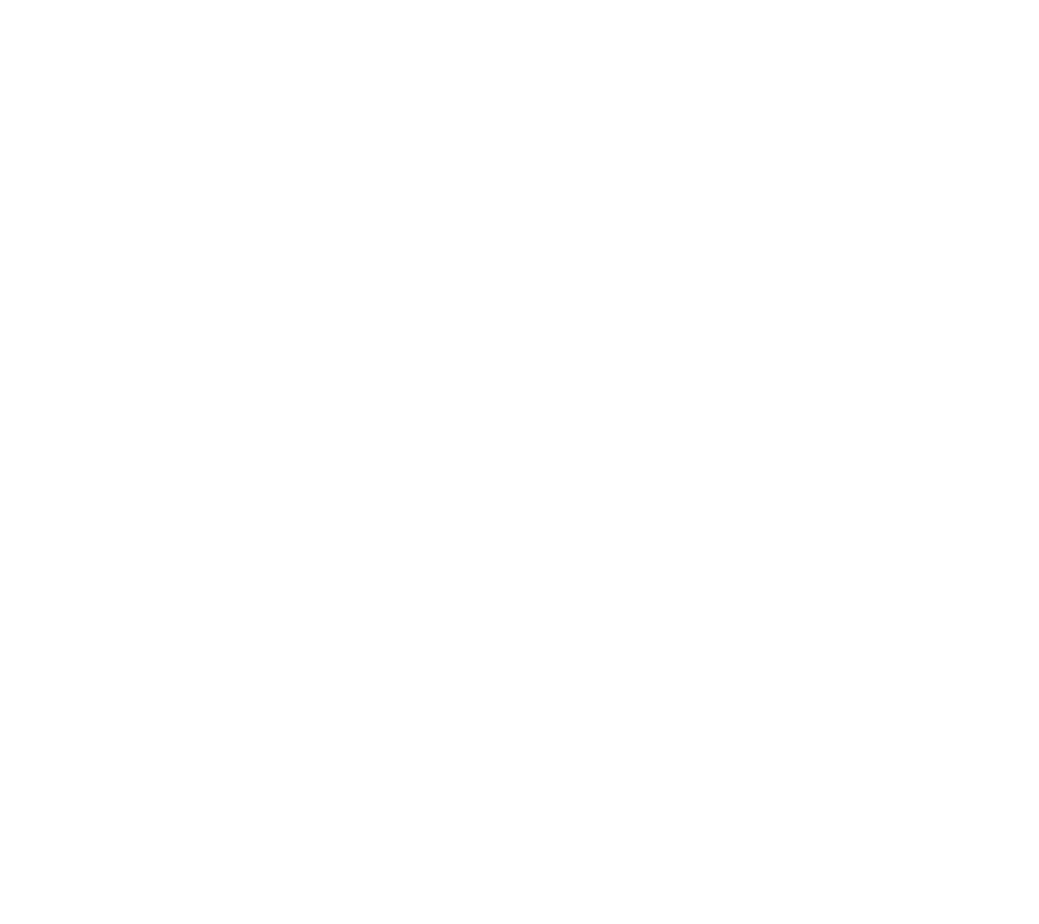
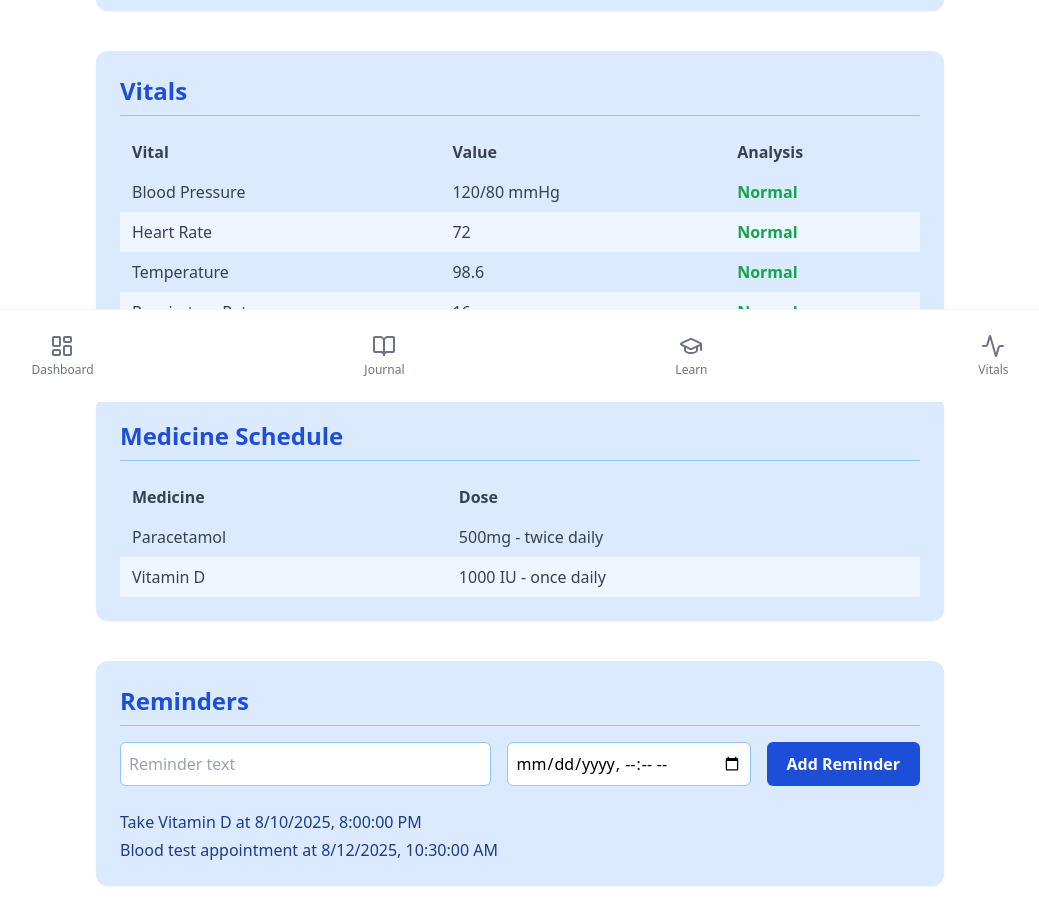
Before and after one commit to coderror420/israeli-indian-hack, a React (Vite) app: page /vitals/patient/1 in a window 1280 px wide. Before the commit this address had no page. Shown: the part 398-1322 px from the top of the page, without its empty margins (120-1159 px from the left). Before the commit the page ends 800 px from the top, so only its background shows below. Built offline with nearby package versions, Linux system fonts and the light colour scheme.

Commit message:
added patientVitals

```diff
--- a/src/App.jsx
+++ b/src/App.jsx
@@ -1,10 +1,12 @@
-import React from 'react';
-import { BrowserRouter as Router, Routes, Route, Navigate } from 'react-router-dom';
-import Layout from './components/Layout';
-import Dashboard from './components/Dashboard';
-import Journal from './components/Journal';
-import Learn from './components/Learn';
-import Vitals from './components/Vitals';
+import React from "react";
+import { BrowserRouter as Router, Routes, Route, Navigate } from "react-router-dom";
+import Layout from "./components/Layout";
+import Dashboard from "./components/Dashboard";
+import Journal from "./components/Journal";
+import Learn from "./components/Learn";
+import Vitals from "./components/Vitals";
+import PatientVitals from "./components/PatientVitals";
+
 export default function App() {
   return (
     <Router>
@@ -14,7 +16,12 @@ export default function App() {
           <Route path="dashboard" element={<Dashboard />} />
           <Route path="journal" element={<Journal />} />
           <Route path="learn" element={<Learn />} />
+
+          {/* Route showing all patients in grid */}
           <Route path="vitals" element={<Vitals />} />
+
+          {/* Route showing individual patient vitals by id */}
+          <Route path="vitals/patient/:patientId" element={<PatientVitals />} />
         </Route>
       </Routes>
     </Router>
--- a/src/components/PatientCard.jsx
+++ b/src/components/PatientCard.jsx
@@ -5,21 +5,33 @@ import { FiPlus } from "react-icons/fi";
 const PatientCard = ({ patient }) => {
   if (patient) {
     return (
-      <div className="bg-blue-100 rounded-xl p-5 sm:p-6 flex flex-col shadow-md min-h-[180px] sm:min-h-[220px] w-full justify-between">
+      <div
+        className="bg-blue-100 rounded-xl p-5 sm:p-6 flex flex-col shadow-md min-h-[180px] sm:min-h-[220px] w-full justify-between"
+        // If you want to use id for any reason like click handlers, add it here or in parent
+      >
         {/* Header */}
         <div>
-          <div className="flex items-center gap-3 mb-4">
+          <div className="flex items-center gap-3 mb-1">
             <FaUser size={42} className="text-blue-600" />
-            <h3 className="font-semibold text-lg sm:text-xl text-blue-600">
-              {patient.name}
-            </h3>
+            <div>
+              <h3 className="font-semibold text-lg sm:text-xl text-blue-600">
+                {patient.name}
+              </h3>
+              <p className="text-xs text-blue-400">ID: {patient.id}</p> {/* Displaying ID */}
+            </div>
           </div>
 
           {/* Details in two columns */}
           <div className="grid grid-cols-2 gap-x-4 text-sm sm:text-base text-blue-600">
-            <p><span className="font-semibold">Age:</span> {patient.age}</p>
-            <p><span className="font-semibold">Gender:</span> {patient.gender}</p>
-            <p><span className="font-semibold">Bed:</span> {patient.bedNo}</p>
+            <p>
+              <span className="font-semibold">Age:</span> {patient.age}
+            </p>
+            <p>
+              <span className="font-semibold">Gender:</span> {patient.gender}
+            </p>
+            <p>
+              <span className="font-semibold">Bed:</span> {patient.bedNo}
+            </p>
           </div>
         </div>
 
--- /dev/null
+++ b/src/components/PatientVitals.jsx
@@ -0,0 +1,187 @@
+import React, { useState, useEffect } from "react";
+import { useParams } from "react-router-dom";
+import patients from "../utils/patients";
+
+const getColor = (status) => {
+  switch (status) {
+    case "normal":
+      return "text-green-600";
+    case "low":
+      return "text-yellow-600";
+    case "high":
+      return "text-orange-600";
+    case "critical":
+      return "text-red-600";
+    default:
+      return "text-gray-400";
+  }
+};
+
+const PatientVitals = () => {
+  const { patientId } = useParams();
+  const patient = patients.find((p) => p.id === Number(patientId));
+
+  const [reminders, setReminders] = useState(patient?.reminders || []);
+  const [reminderText, setReminderText] = useState("");
+  const [reminderTime, setReminderTime] = useState("");
+
+  useEffect(() => {
+    if ("Notification" in window && Notification.permission !== "granted") {
+      Notification.requestPermission();
+    }
+  }, []);
+
+  useEffect(() => {
+    const interval = setInterval(() => {
+      const now = new Date();
+      reminders.forEach((r) => {
+        const reminderDate = new Date(r.time);
+        if (
+          !r.notified &&
+          reminderDate.getFullYear() === now.getFullYear() &&
+          reminderDate.getMonth() === now.getMonth() &&
+          reminderDate.getDate() === now.getDate() &&
+          reminderDate.getHours() === now.getHours() &&
+          reminderDate.getMinutes() === now.getMinutes()
+        ) {
+          if (Notification.permission === "granted") {
+            new Notification(`Reminder: ${r.text}`);
+            setReminders((prev) =>
+              prev.map((rem) => (rem === r ? { ...rem, notified: true } : rem))
+            );
+          }
+        }
+      });
+    }, 60000);
+
+    return () => clearInterval(interval);
+  }, [reminders]);
+
+  const addReminder = () => {
+    if (!reminderText || !reminderTime) return alert("Fill all fields");
+    setReminders([...reminders, { text: reminderText, time: reminderTime, notified: false }]);
+    setReminderText("");
+    setReminderTime("");
+  };
+
+  if (!patient) {
+    return (
+      <p className="text-blue-700 font-bold text-center mt-6">
+        Patient not found
+      </p>
+    );
+  }
+
+  return (
+    <div className="max-w-4xl mx-auto p-6 font-sans space-y-10">
+      {/* Patient Details */}
+      <section className="bg-blue-100 rounded-xl p-6 shadow-sm">
+        <h2 className="text-blue-700 font-semibold text-2xl mb-4 border-b border-blue-300 pb-2">
+          Patient Details
+        </h2>
+        <div className="text-gray-700 space-y-1">
+          <p><span className="font-semibold">Name:</span> {patient.name}</p>
+          <p><span className="font-semibold">Age:</span> {patient.age}</p>
+          <p><span className="font-semibold">Gender:</span> {patient.gender}</p>
+          <p><span className="font-semibold">Bed No:</span> {patient.bedNo}</p>
+        </div>
+      </section>
+
+      {/* Vitals Table */}
+      <section className="bg-blue-100 rounded-xl p-6 shadow-sm">
+        <h2 className="text-blue-700 font-semibold text-2xl mb-4 border-b border-blue-300 pb-2">
+          Vitals
+        </h2>
+        <table className="w-full text-left text-gray-700 text-sm sm:text-base">
+          <thead>
+            <tr>
+              <th className="py-2 px-3">Vital</th>
+              <th className="py-2 px-3">Value</th>
+              <th className="py-2 px-3">Analysis</th>
+            </tr>
+          </thead>
+          <tbody>
+            {patient.vitals.map(({ name, value, analysis }) => (
+              <tr key={name} className="even:bg-blue-50">
+                <td className="py-2 px-3">{name}</td>
+                <td className="py-2 px-3">{value}</td>
+                <td className={`py-2 px-3 font-semibold ${getColor(analysis)}`}>
+                  {analysis.charAt(0).toUpperCase() + analysis.slice(1)}
+                </td>
+              </tr>
+            ))}
+          </tbody>
+        </table>
+      </section>
+
+      {/* Medicine Schedule */}
+      <section className="bg-blue-100 rounded-xl p-6 shadow-sm">
+        <h2 className="text-blue-700 font-semibold text-2xl mb-4 border-b border-blue-300 pb-2">
+          Medicine Schedule
+        </h2>
+        <table className="w-full text-left text-gray-700 text-sm sm:text-base">
+          <thead>
+            <tr>
+              <th className="py-2 px-3">Medicine</th>
+              <th className="py-2 px-3">Dose</th>
+            </tr>
+          </thead>
+          <tbody>
+            {patient.medicines.map(({ name, dose }) => (
+              <tr key={name} className="even:bg-blue-50">
+                <td className="py-2 px-3">{name}</td>
+                <td className="py-2 px-3">{dose}</td>
+              </tr>
+            ))}
+          </tbody>
+        </table>
+      </section>
+
+      {/* Reminders */}
+      <section className="bg-blue-100 rounded-xl p-6 shadow-sm">
+        <h2 className="text-blue-700 font-semibold text-2xl mb-4 border-b border-blue-300 pb-2">
+          Reminders
+        </h2>
+        <div className="flex flex-wrap gap-4 mb-6">
+          <input
+            type="text"
+            placeholder="Reminder text"
+            value={reminderText}
+            onChange={(e) => setReminderText(e.target.value)}
+            className="border border-blue-300 rounded-md p-2 flex-grow min-w-[200px]"
+          />
+          <input
+            type="datetime-local"
+            value={reminderTime}
+            onChange={(e) => setReminderTime(e.target.value)}
+            className="border border-blue-300 rounded-md p-2 w-auto"
+          />
+          <button
+            onClick={addReminder}
+            className="bg-blue-700 text-white font-semibold px-5 py-2 rounded-md hover:bg-blue-800 transition"
+          >
+            Add Reminder
+          </button>
+        </div>
+        {reminders.length === 0 ? (
+          <p className="text-blue-700">No reminders added.</p>
+        ) : (
+          <ul className="list-disc list-inside space-y-1 text-blue-900">
+            {reminders.map((r, i) => (
+              <li key={i} className="flex items-center justify-between">
+                <span>
+                  {r.text} at {new Date(r.time).toLocaleString()}
+                </span>
+                {r.notified && (
+                  <span className="text-green-600 font-bold ml-2">✔️</span>
+                )}
+              </li>
+            ))}
+          </ul>
+        )}
+      </section>
+    </div>
+  );
+};
+
+export default PatientVitals;
--- a/src/components/Vitals.jsx
+++ b/src/components/Vitals.jsx
@@ -1,18 +1,15 @@
 import React from "react";
+import { Link } from "react-router-dom";
 import PatientCard from "./PatientCard";
+import patients from "../utils/patients";
 
 const Vitals = () => {
-  const patients = [
-     { name: "Kanishka", age: 18, gender: "Female", bedNo: "B12", lastUpdated: "Today" },
-  { name: "Mannan", age: 19, gender: "Male", bedNo: "A05", lastUpdated: "Yesterday" },
-  ];
-
   return (
     <div className="grid grid-cols-1 sm:grid-cols-2 lg:grid-cols-4 gap-6 p-6">
-      {patients.map((patient, index) => (
-        <PatientCard key={index} patient={patient} />
+      {patients.map((patient) => (
+        <Link to={"patient/" + patient.id}><PatientCard key={patient.id} patient={patient} /></Link>
       ))}
-      {[...Array(6)].map((_, index) => (
+      {[...Array(5)].map((_, index) => (
         <PatientCard key={`empty-${index}`} />
       ))}
     </div>
--- /dev/null
+++ b/src/utils/patients.jsx
@@ -0,0 +1,64 @@
+const patients = [
+  {
+    id: 1,
+    name: "Kanishka",
+    age: 18,
+    gender: "Female",
+    bedNo: "B12",
+    lastUpdated: "Today",
+    vitals: [
+      { name: "Blood Pressure", value: "120/80 mmHg", analysis: "normal" },
+      { name: "Heart Rate", value: 72, analysis: "normal" },
+      { name: "Temperature", value: 98.6, analysis: "normal" },
+      { name: "Respiratory Rate", value: 16, analysis: "normal" }
+    ],
+    medicines: [
+      { name: "Paracetamol", dose: "500mg - twice daily" },
+      { name: "Vitamin D", dose: "1000 IU - once daily" }
+    ],
+    reminders: [
+      { text: "Take Vitamin D", time: "2025-08-10T20:00:00" },
+      { text: "Blood test appointment", time: "2025-08-12T10:30:00" }
+    ]
+  },
+  {
+    id: 2,
+    name: "Mannan",
+    age: 19,
+    gender: "Male",
+    bedNo: "A05",
+    lastUpdated: "Yesterday",
+    vitals: [
+      { name: "Blood Pressure", value: "140/90 mmHg", analysis: "high" },
+      { name: "Heart Rate", value: 88, analysis: "normal" },
+      { name: "Temperature", value: 99.1, analysis: "low" },
+      { name: "Respiratory Rate", value: 20, analysis: "normal" }
+    ],
+    medicines: [
+      { name: "Aspirin", dose: "75mg - once daily" }
+    ],
+    reminders: [
+      { text: "Take Aspirin", time: "2025-08-10T08:00:00" }
+    ]
+  },
+  {
+    id: 3,
+    name: "Aditi",
+    age: 22,
+    gender: "Female",
+    bedNo: "C09",
+    lastUpdated: "2 days ago",
+    vitals: [
+      { name: "Blood Pressure", value: "110/70 mmHg", analysis: "low" },
+      { name: "Heart Rate", value: 65, analysis: "low" },
+      { name: "Temperature", value: 98.4, analysis: "normal" },
+      { name: "Respiratory Rate", value: 15, analysis: "normal" }
+    ],
+    medicines: [
+      { name: "Ibuprofen", dose: "200mg - thrice daily" }
+    ],
+    reminders: []
+  }
+];
+
+export default patients;
```
Also changed, not shown: src/components/PatientRecord.jsx (deleted).
